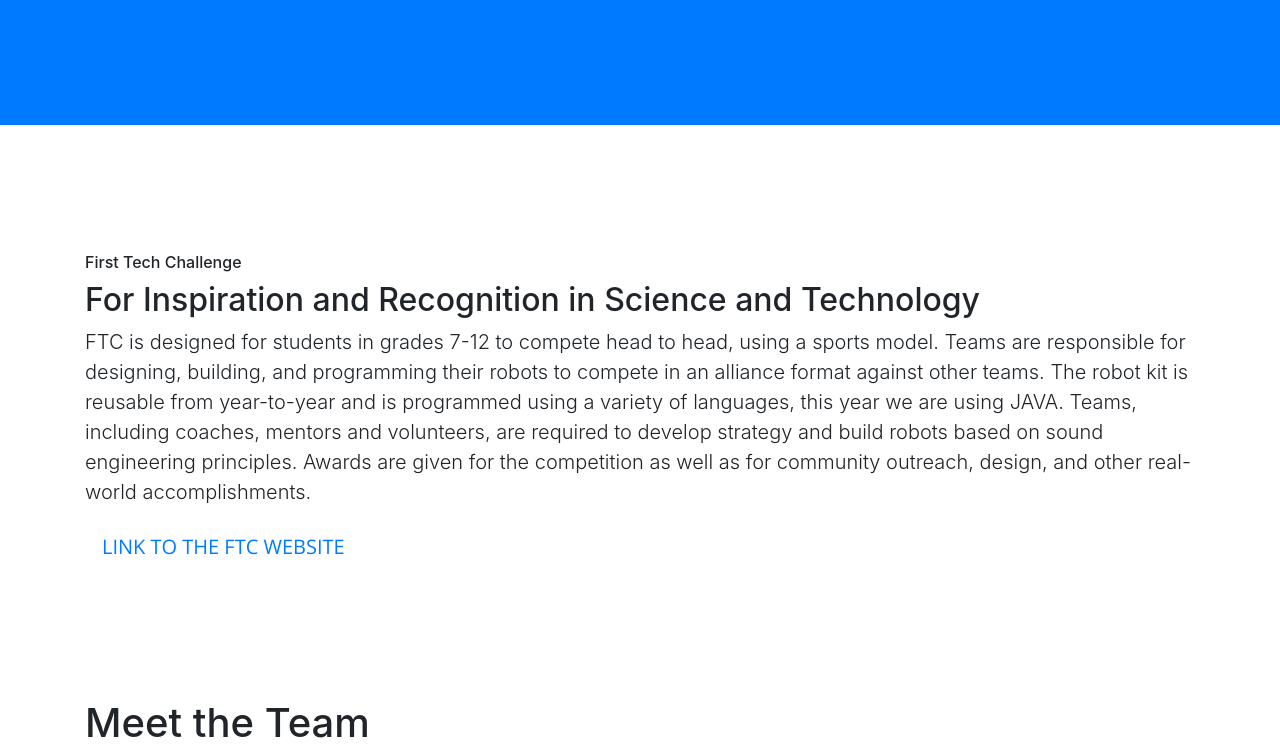
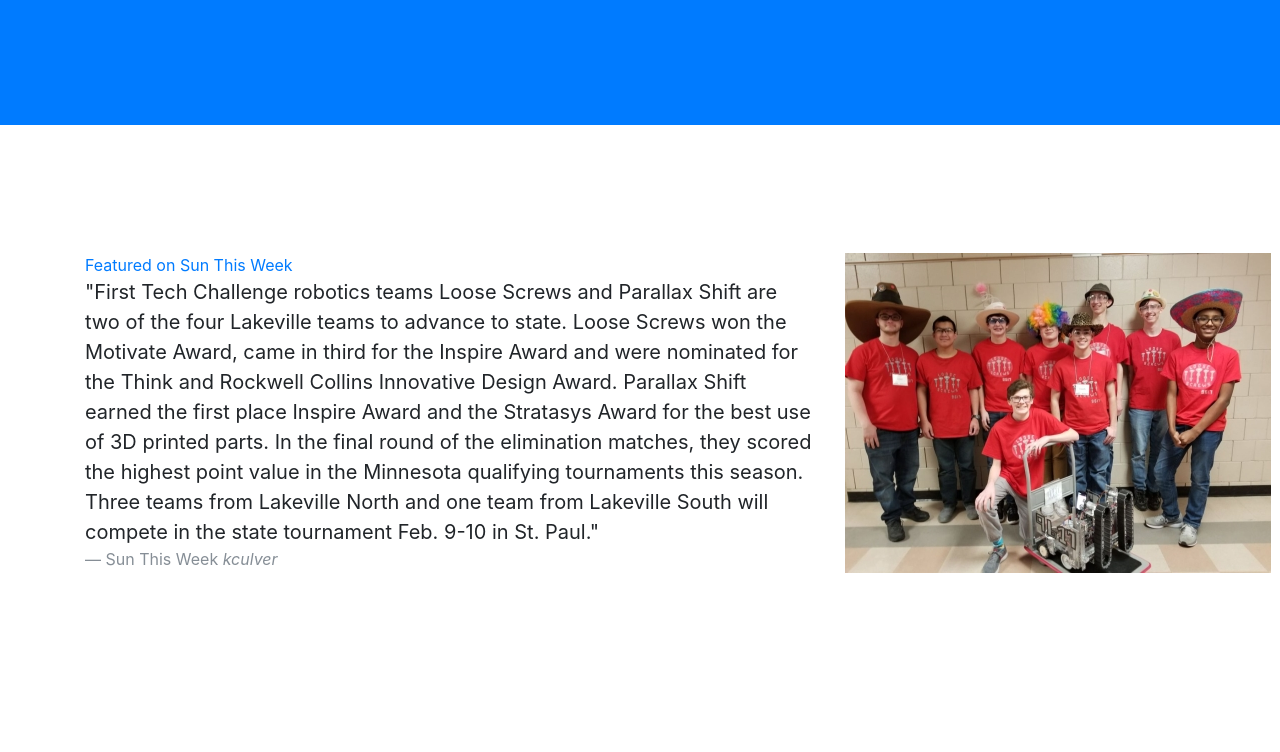
Before and after one commit to NobleSpartan6/NobleSpartan6.github.io, a website with bundled scripts: page index.html in a window 1280 px wide. Shown: the part 1248-2000 px from the top of the page. Built offline with nearby package versions, Linux system fonts and the light colour scheme.

Commit message:
esketit
html changes for new section

```diff
--- a/index.html
+++ b/index.html
@@ -45,6 +45,9 @@
               <a class="nav-link js-scroll-trigger" href="#FTC">FTC</a>
             </li>
             <li class="nav-item">
+              <a class="nav-link js-scroll-trigger" href="#News">SunTW</a>
+            </li>
+            <li class="nav-item">
               <a class="nav-link js-scroll-trigger" href="#TeamMembers">Team Members</a>
             </li>
             <li class="nav-item">
@@ -89,6 +92,19 @@
           </div>
         </div>
       </div>
+    </section>
+    <section id="SunTW" class="feature-full">
+        <div class="container">
+          <div class="row">
+                  <div class="col-12 col-md-8">
+                    <a href = "https://www.hometownsource.com/sun_thisweek/robotics-teams-advance-to-state/article_9a08a65a-0144-11e8-8eeb-c7553ea60fe2.html"  <h1>Featured on Sun This Week</h1> </a>
+                    <blockquote class="blockquote">
+                      <p class="mb-0">"First Tech Challenge robotics teams Loose Screws and Parallax Shift are two of the four Lakeville teams to advance to state. Loose Screws won the Motivate Award, came in third for the Inspire Award and were nominated for the Think and Rockwell Collins Innovative Design Award. Parallax Shift earned the first place Inspire Award and the Stratasys Award for the best use of 3D printed parts. In the final round of the elimination matches, they scored the highest point value in the Minnesota qualifying tournaments this season. Three teams from Lakeville North and one team from Lakeville South will compete in the state tournament Feb. 9-10 in St. Paul."</p>
+                      <footer class="blockquote-footer">Sun This Week <cite title="Source Title">kculver</cite></footer>
+                    </blockquote>
+                </div>
+                  <div class="col-6 col-md-4"><img src="Pic/teamPic.JPG" alt="TeamPic"> </div>
+                </div>
     </section>
 
     <section id="FTC">
@@ -168,7 +184,7 @@
                     <h2>Awards</h2>
                     <p class="lead">The Loose Screws won the Judges Award for 2014-15, due to our perseverance and accomplishments as a team that is student led. At the Eden Prairie Tournament on January 16th, 2016 we won the PTC Design Award for having an outstanding design that implemented 3D Printed parts. At the St. Peter Tournament on January 23rd, 2016, we received medals and an award for 1st Place Alliance in the Robot Challenge. We also received the 1st place Inspire Award, which is the most prestigious FTC award and embodies the FTC Challenge.</p>
 </div>
-                  <div class="col-6 col-md-4"><img src="Pic/Awards.jpg" alt="Awards"> </div>
+                  <div class="col-6 col-md-4"><img src="Pic/Awards.JPG" alt="Awards"> </div>
                 </div>
     </section>
 
```
